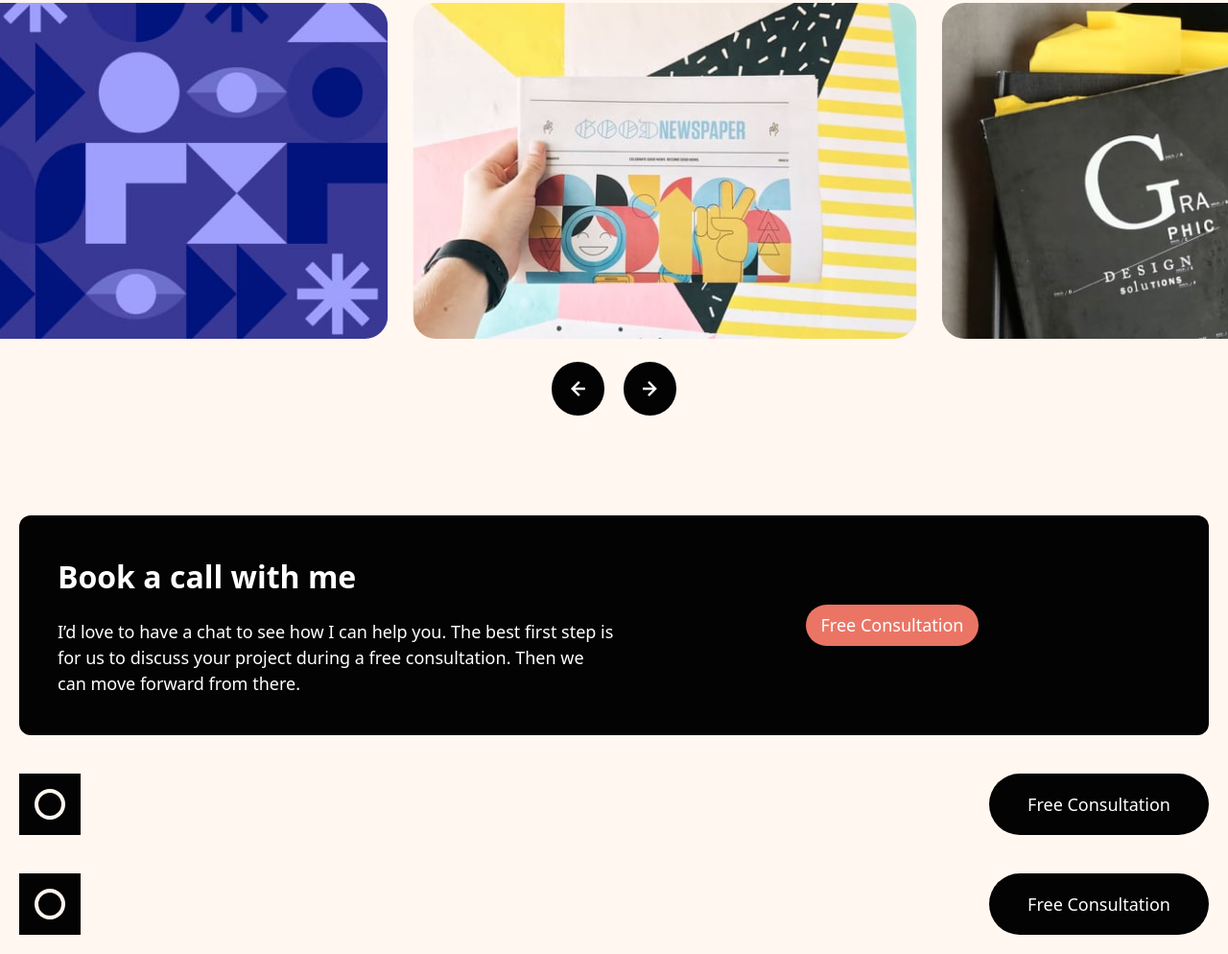
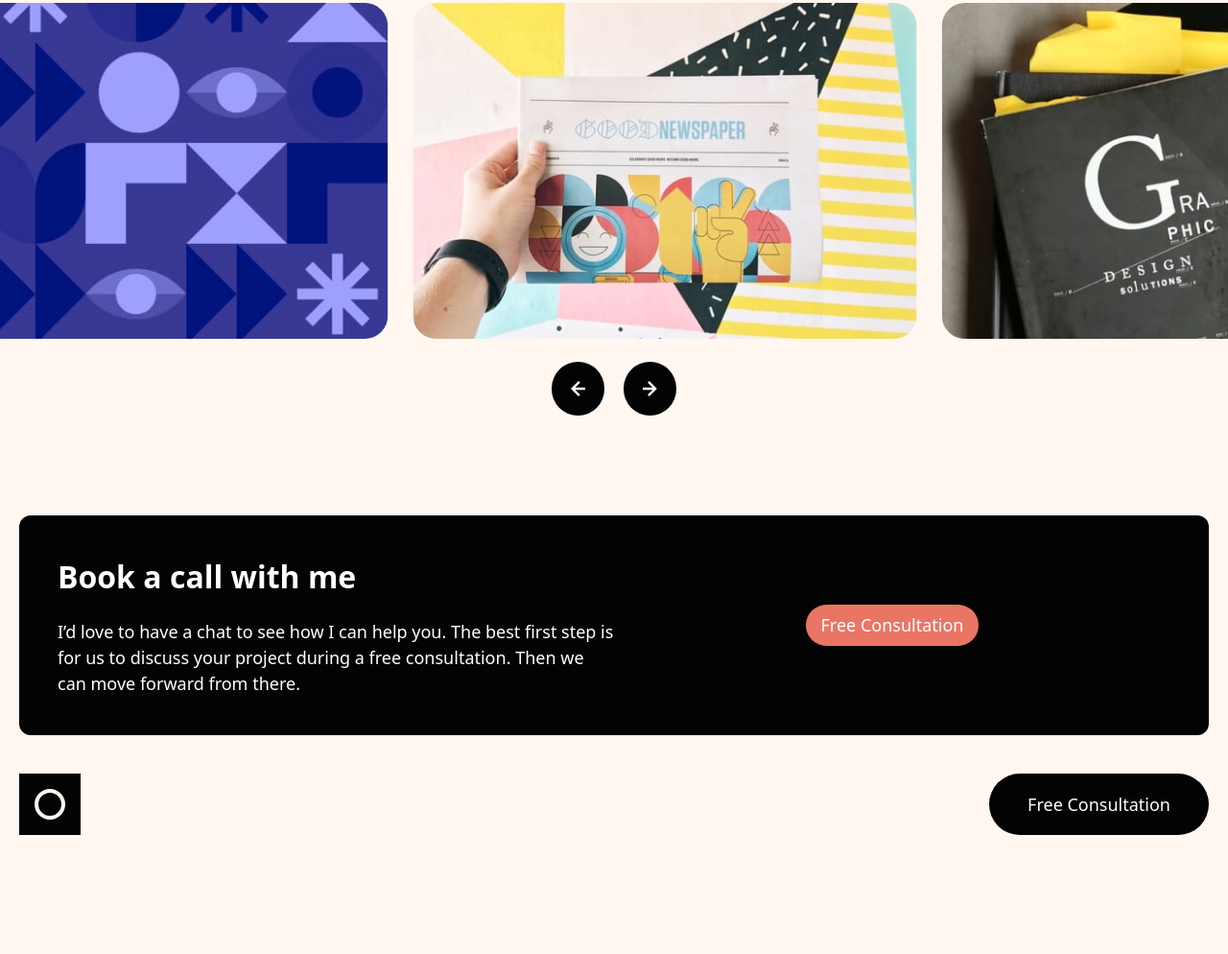
Before and after one commit to prikaskyy/Design-portfolio-landing-page, a plain HTML site: page dist/index.html in a window 1280 px wide. Shown: the part 1417-2411 px from the top of the page at 96% size. After the commit the page ends 2307 px from the top, so only its background shows below. Drawn offline with Linux system fonts and the light colour scheme.

Commit message:
Update index.html
bugfix - 2times footer

```diff
--- a/dist/index.html
+++ b/dist/index.html
@@ -125,18 +125,5 @@
     </nav>
   </footer>
 <script src="script.js"></script>
-  <footer>
-    <nav class="mx-auto p-5 container">
-      <ul class="flex flex-row justify-between">
-        <li>
-          <a href="#"><img src="../assets/logo.svg" alt="logo" class="w-12 md:w-16"></a>
-        </li>
-        <li>
-          <button class="px-10 h-full bg-black rounded-full text-white md:text-base hover:bg-blue duration-500">Free Consultation</button>
-        </li>
-      </ul>
-    </nav>
-  </footer>
-<script src="script.js"></script>
 </body>
 </html>
```
